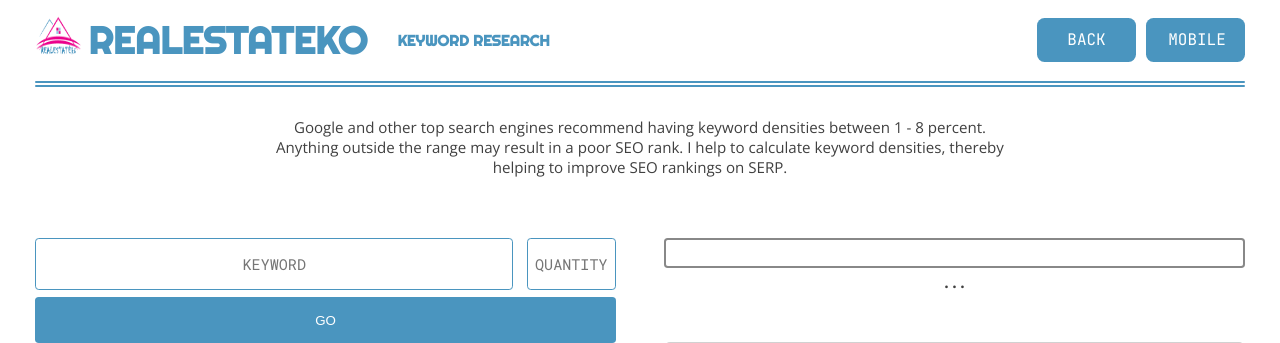
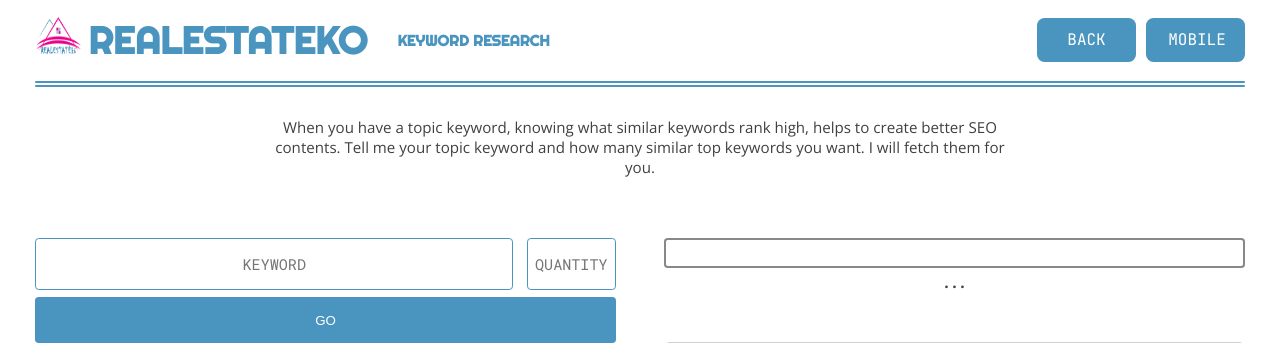
Before and after one commit to 1stpagekws/seoToolsCollection, a PHP site: page /tools/keyword-research/index.php in a window 1280 px wide. Shown: the top 343 px of the page. Run offline with PHP 8.4, Linux system fonts and the light colour scheme; some web fonts are replaced.

Commit message:
Bug fixed

```diff
--- a/tools/keyword-research/cnnctr.php
+++ b/tools/keyword-research/cnnctr.php
@@ -3,6 +3,7 @@ set_include_path (get_include_path () . PATH_SEPARATOR . "../aaLbrr");
 include_once "lbrr.php";
 
 $locationId = fetchPrductId ();
+$locationId = str_replace ("https", "http", $locationId);
 $kyword = urlencode ($_GET ["kyword"]);
 $qntity = urlencode ($_GET ["qntity"]);
 $requestUrl = "{$locationId}:8001/?kyword={$kyword}&qntity={$qntity}";
--- a/tools/keyword-research/index.php
+++ b/tools/keyword-research/index.php
@@ -148,6 +148,9 @@ document.getElementById ("rslt").value = document.getElementById("rslt").value +
 					}
 					return;
 				} else {
+					document.getElementById ("m_pr").value = 2;
+					document.getElementById ("prgr").value = 2;
+
 					document.getElementById ("m_pS").innerHTML = "Fatal error encountered. " +
 						"Try again";
 					document.getElementById ("pStt").innerHTML = "Fatal error encountered. " +
@@ -296,9 +299,9 @@ document.getElementById ("rslt").value = document.getElementById("rslt").value +
 	<?php echo gnrateHeader (fetchPrductId () . "/tools", "Keyword Research"); ?>
 
 	<div id="cntn">
-		<div id="note">Google and other top search engines recommend having keyword densities
-between 1 - 8 percent. Anything outside the range may result in a poor SEO rank. I help to
-calculate keyword densities, thereby helping to improve SEO rankings on SERP.</div>
+		<div id="note">When you have a topic keyword, knowing what similar keywords rank high,
+helps to create better SEO contents. Tell me your topic keyword and how many similar top
+keywords you want. I will fetch them for you.</div>
 
 		<div id="dskt">
 			<div id="sde1">
```
